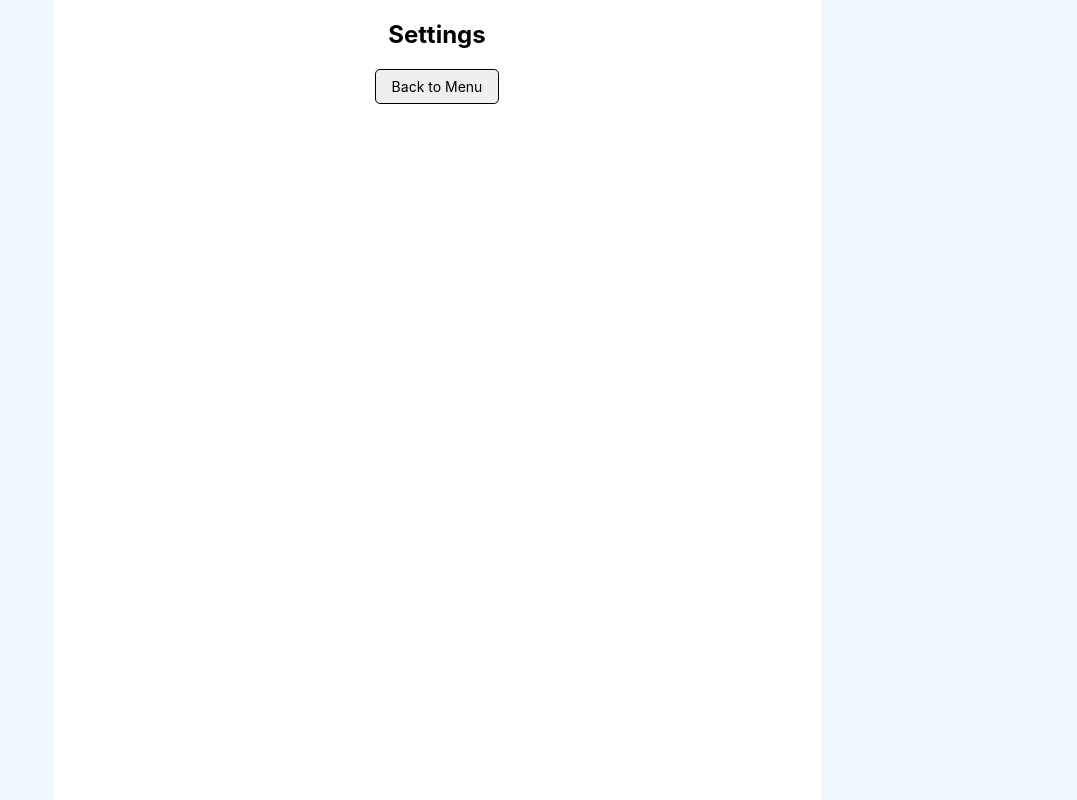
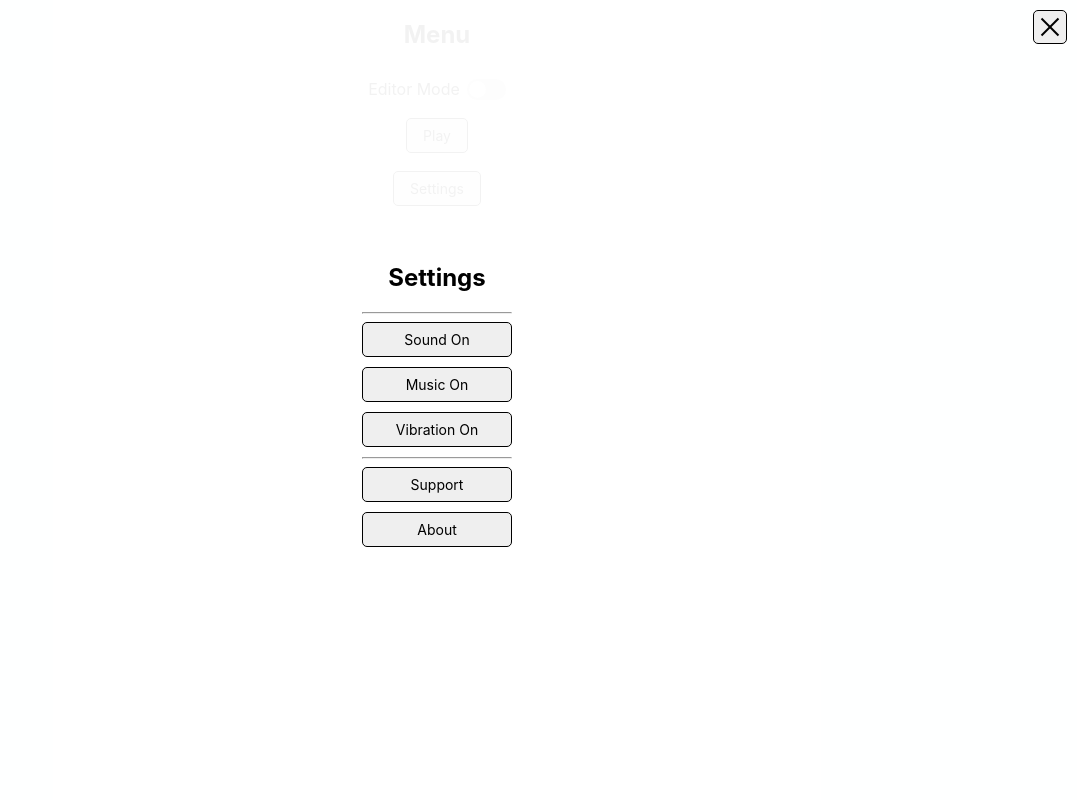
Before and after one commit to FaridSakhyzad/ig, a React (Create React App) app: page / in a window 1280 px wide. Both pictures are taken after a click on the button "Settings". Shown: the whole page, without its empty margins (203-1280 px from the left). Built offline with nearby package versions, Linux system fonts and the light colour scheme.

Commit message:
Level Editor | Settings, Music & Sounds

```diff
--- a/src/App.jsx
+++ b/src/App.jsx
@@ -1,4 +1,4 @@
-import React, { useEffect, useState } from 'react';
+import React, { useEffect, useRef, useState } from 'react';
 import { useSelector, useDispatch } from 'react-redux';
 import classnames from 'classnames';
 
@@ -46,11 +46,14 @@ import Npc from './units/Npc';
 import Hidden from './units/Hidden';
 import { generatePortals, generateTeleports } from './units/unitFactory';
 
+import menuMainTheme from './assets/music/menu--main-theme.mp3';
+import Settings from './components/Settings/Settings';
+
 function App() {
   const dispatch = useDispatch();
 
   const { currentScreen } = useSelector((state) => state.ui);
-  const { editorMode } = useSelector((state) => state.settings);
+  const { editorMode, music } = useSelector((state) => state.settings);
 
   const levels = readLevels() || [];
 
@@ -85,14 +88,6 @@ function App() {
 
   const handleLevelsEditClick = () => {
     dispatch(setCurrentScreen(SCREEN_MODES.levelsListEdit));
-  };
-
-  const handleSettingsClick = () => {
-    dispatch(setCurrentScreen(SCREEN_MODES.settings));
-  };
-
-  const handleMenuClick = () => {
-    dispatch(setCurrentScreen(SCREEN_MODES.menu));
   };
 
   const [projectileMoveStep, setProjectileMoveStep] = useState(1);
@@ -479,6 +474,26 @@ function App() {
     return exitPoints;
   };
 
+  const [isSettingsVisible, setIsSettingsVisible] = useState(false);
+
+  const handleSettingsClick = () => {
+    setIsSettingsVisible(true);
+  };
+
+  const handleCloseSettingsClick = () => {
+    setIsSettingsVisible(false);
+  };
+
+  const musicEl = useRef(null);
+
+  useEffect(() => {
+    if (music) {
+      musicEl.current.play();
+    } else {
+      musicEl.current.pause();
+    }
+  }, [music]);
+
   return (
     <div className="app">
       {currentScreen === SCREEN_MODES.levelsListEdit && (
@@ -544,6 +559,14 @@ function App() {
       )}
       {currentScreen === SCREEN_MODES.menu && (
         <div className="screen" id="screen">
+          {/* eslint-disable-next-line jsx-a11y/media-has-caption */}
+          <audio
+            ref={musicEl}
+            controls
+            loop
+            src={menuMainTheme}
+            className="mainMenuAudio"
+          />
           <h2>Menu</h2>
           <ul className="mainMenu">
             <li className="mainMenu-item">
@@ -578,11 +601,20 @@ function App() {
           </ul>
         </div>
       )}
-      {currentScreen === SCREEN_MODES.settings && (
-        <div className="screen" id="screen">
-          <h2>Settings</h2>
-          <button type="button" onClick={handleMenuClick} className="button">Back to Menu</button>
-        </div>
+
+      {isSettingsVisible && (
+        <dialog
+          className="settingsScreen"
+          open={isSettingsVisible}
+        >
+          <button
+            type="button"
+            className="button settingsScreen-close"
+            aria-label="Close"
+            onClick={handleCloseSettingsClick}
+          />
+          <Settings />
+        </dialog>
       )}
     </div>
   );
--- a/src/App.scss
+++ b/src/App.scss
@@ -136,3 +136,9 @@ body, html, #root {
   top: 0;
   right: 0;
 }
+
+.mainMenuAudio {
+  position: absolute;
+  z-index: -1;
+  transform: scale(0);
+}
--- a/src/api/settings.js
+++ b/src/api/settings.js
@@ -0,0 +1,14 @@
+export const getSettings = () => {
+  const storedSettingsData = localStorage.getItem('settings') || '{}';
+
+  return JSON.parse(storedSettingsData);
+};
+
+export const saveSettings = (data) => {
+  const storedData = getSettings();
+
+  localStorage.setItem('settings', JSON.stringify({
+    ...storedData,
+    ...data,
+  }));
+};
--- a/src/components/Playground/index.jsx
+++ b/src/components/Playground/index.jsx
@@ -1,4 +1,4 @@
-import React, { useEffect, useState } from 'react';
+import React, { useEffect, useRef, useState } from 'react';
 import { useDispatch, useSelector } from 'react-redux';
 import PropTypes from 'prop-types';
 import classnames from 'classnames';
@@ -35,6 +35,8 @@ import {
 } from 'constants/constants';
 
 import { DEFAULT_MAP_WIDTH } from 'config/config';
+
+import drop1 from 'assets/sounds/drop-1.mp3';
 
 import Projectile from '../Projectile';
 import Unit from '../Unit';
@@ -85,7 +87,7 @@ function Playground(props) {
     availableLevels,
   } = user;
 
-  const { editorMode } = settings;
+  const { editorMode, sound, vibration } = settings;
 
   const [userInputMode, setUserInputMode] = useState(GAMEPLAY_MODE);
   const [afterInputAction, setAfterInputAction] = useState(null);
@@ -109,6 +111,8 @@ function Playground(props) {
   const [isSettingsVisible, setIsSettingsVisible] = useState(false);
 
   const [isLevelInEdit, setIsLevelInEdit] = useState(editorMode);
+
+  const soundEl = useRef(null);
 
   const generateUnitsMap = (fieldTop, fieldLeft) => [...document.querySelectorAll('.unit')].map((unit) => {
     const { dataset } = unit;
@@ -436,6 +440,14 @@ function Playground(props) {
     }
 
     if (userInputMode === GAMEPLAY_MODE) {
+      if (sound) {
+        soundEl.current.play();
+      }
+
+      if (vibration) {
+        navigator.vibrate(300);
+      }
+
       makePlayerMove(e, unitId, unitIndex);
     }
 
@@ -985,6 +997,13 @@ function Playground(props) {
         afterInputAction={afterInputAction}
         onModeChange={onModeChange}
       />
+
+      {/* eslint-disable-next-line jsx-a11y/media-has-caption */}
+      <audio
+        ref={soundEl}
+        src={drop1}
+        className="mainMenuAudio"
+      />
     </>
   );
 }
--- a/src/components/Settings/Settings.jsx
+++ b/src/components/Settings/Settings.jsx
@@ -1,16 +1,48 @@
 import React from 'react';
+import { useDispatch, useSelector } from 'react-redux';
+import { setMusic, setSound, setVibration } from '../../redux/settings/actions';
 import './Settings.scss';
+import { saveSettings } from '../../api/settings';
 
 function Settings() {
+  const dispatch = useDispatch();
+
+  const { music, sound, vibration } = useSelector((state) => state.settings);
+
+  const handleSoundClick = () => {
+    const state = sound === 0 ? 1 : 0;
+
+    dispatch(setSound(state));
+
+    saveSettings({ sound: state });
+  };
+
+  const handleMusicClick = () => {
+    const state = music === 0 ? 1 : 0;
+
+    dispatch(setMusic(state));
+
+    saveSettings({ music: state });
+  };
+
+  const handleVibrationClick = () => {
+    const state = !vibration;
+
+    dispatch(setVibration(state));
+
+    saveSettings({ vibration: state });
+  };
+
   return (
     <div className="settings">
       <h2>Settings</h2>
-      <div>Sound</div>
-      <div>Music</div>
-      <div>Vibration</div>
       <hr />
-      <div>Support</div>
-      <div>About</div>
+      <button type="button" className="button settingsButton" onClick={handleSoundClick}>Sound {sound ? <span>On</span> : <span>Off</span>}</button>
+      <button type="button" className="button settingsButton" onClick={handleMusicClick}>Music {music ? <span>On</span> : <span>Off</span>}</button>
+      <button type="button" className="button settingsButton" onClick={handleVibrationClick}>Vibration {vibration ? <span>On</span> : <span>Off</span>}</button>
+      <hr />
+      <button type="button" className="button settingsButton">Support</button>
+      <button type="button" className="button settingsButton">About</button>
     </div>
   );
 }
--- a/src/components/Settings/Settings.scss
+++ b/src/components/Settings/Settings.scss
@@ -2,3 +2,9 @@
   margin: auto;
   text-align: center;
 }
+
+.settingsButton {
+  display: block;
+  margin-bottom: 10px;
+  width: 150px;
+}
--- a/src/redux/settings/actions.js
+++ b/src/redux/settings/actions.js
@@ -1,6 +1,26 @@
-import { SET_EDITOR_MODE } from './constants';
+import {
+  SET_EDITOR_MODE,
+  SET_MUSIC,
+  SET_SOUND,
+  SET_VIBRATION,
+} from './constants';
 
 export const setEditorMode = (data) => ({
   type: SET_EDITOR_MODE,
   payload: data,
 });
+
+export const setMusic = (data) => ({
+  type: SET_MUSIC,
+  payload: data,
+});
+
+export const setSound = (data) => ({
+  type: SET_SOUND,
+  payload: data,
+});
+
+export const setVibration = (data) => ({
+  type: SET_VIBRATION,
+  payload: data,
+});
--- a/src/redux/settings/constants.js
+++ b/src/redux/settings/constants.js
@@ -1 +1,7 @@
 export const SET_EDITOR_MODE = 'SET_EDITOR_MODE';
+
+export const SET_MUSIC = 'SET_MUSIC';
+
+export const SET_SOUND = 'SET_SOUND';
+
+export const SET_VIBRATION = 'SET_VIBRATION';
--- a/src/redux/settings/reducer.js
+++ b/src/redux/settings/reducer.js
@@ -1,10 +1,20 @@
-import { SET_EDITOR_MODE } from './constants';
+import {
+  SET_EDITOR_MODE,
+  SET_MUSIC,
+  SET_SOUND,
+  SET_VIBRATION,
+} from './constants';
+import { getSettings } from '../../api/settings';
+
+const storedSettingsData = getSettings();
 
 const initialState = {
   editorMode: localStorage ? localStorage.getItem('editorMode') === 'true' : false,
-  music: 100,
-  sound: 100,
+  music: 1,
+  sound: 1,
   vibration: true,
+
+  ...storedSettingsData,
 };
 
 const settingsReducer = (state = initialState, action) => {
@@ -15,6 +25,24 @@ const settingsReducer = (state = initialState, action) => {
         editorMode: action.payload,
       };
     }
+    case SET_MUSIC: {
+      return {
+        ...state,
+        music: action.payload,
+      };
+    }
+    case SET_SOUND: {
+      return {
+        ...state,
+        sound: action.payload,
+      };
+    }
+    case SET_VIBRATION: {
+      return {
+        ...state,
+        vibration: action.payload,
+      };
+    }
     default:
       return state;
   }
```
Also changed, not shown: 2 other files (tests, documents, lock files or other folders).
